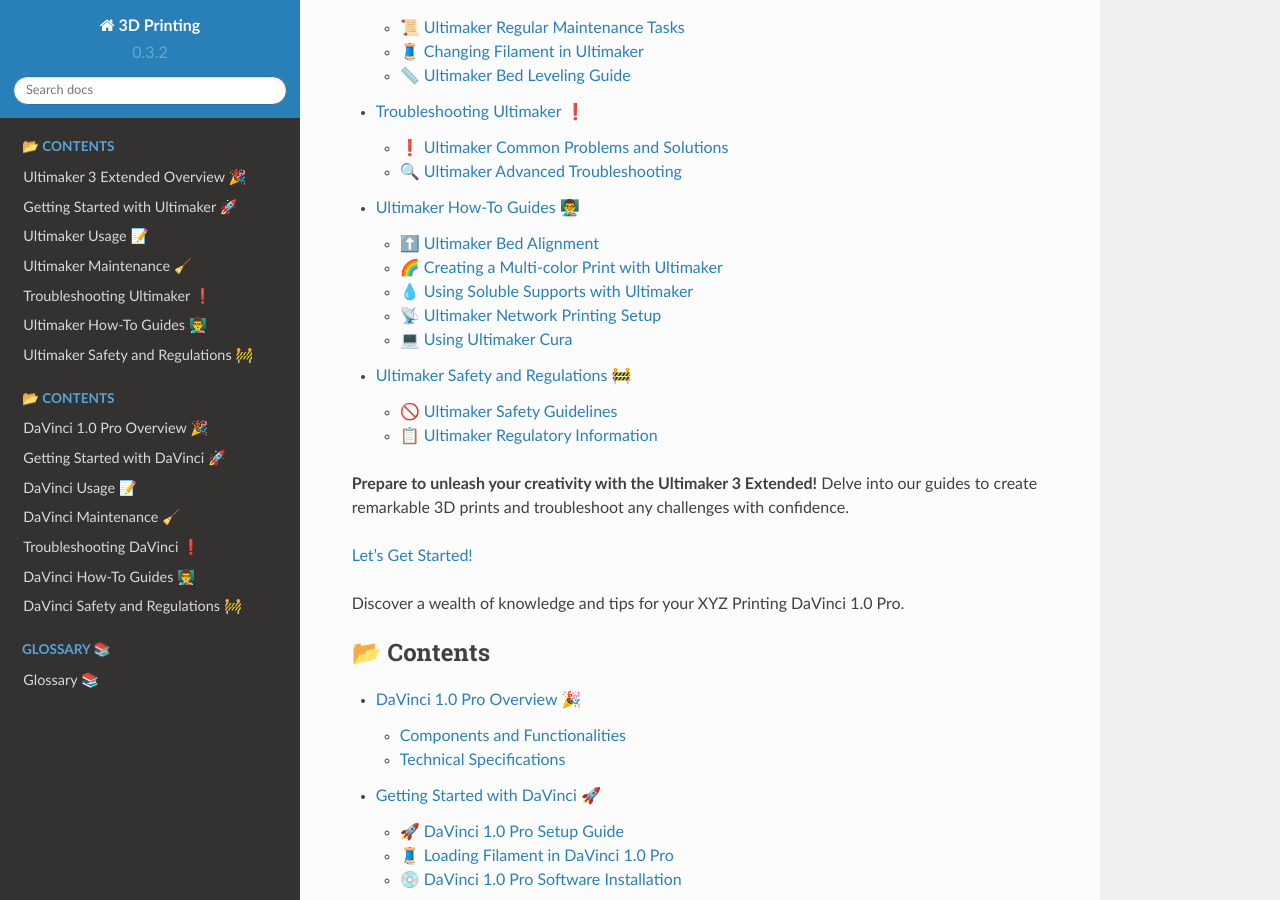
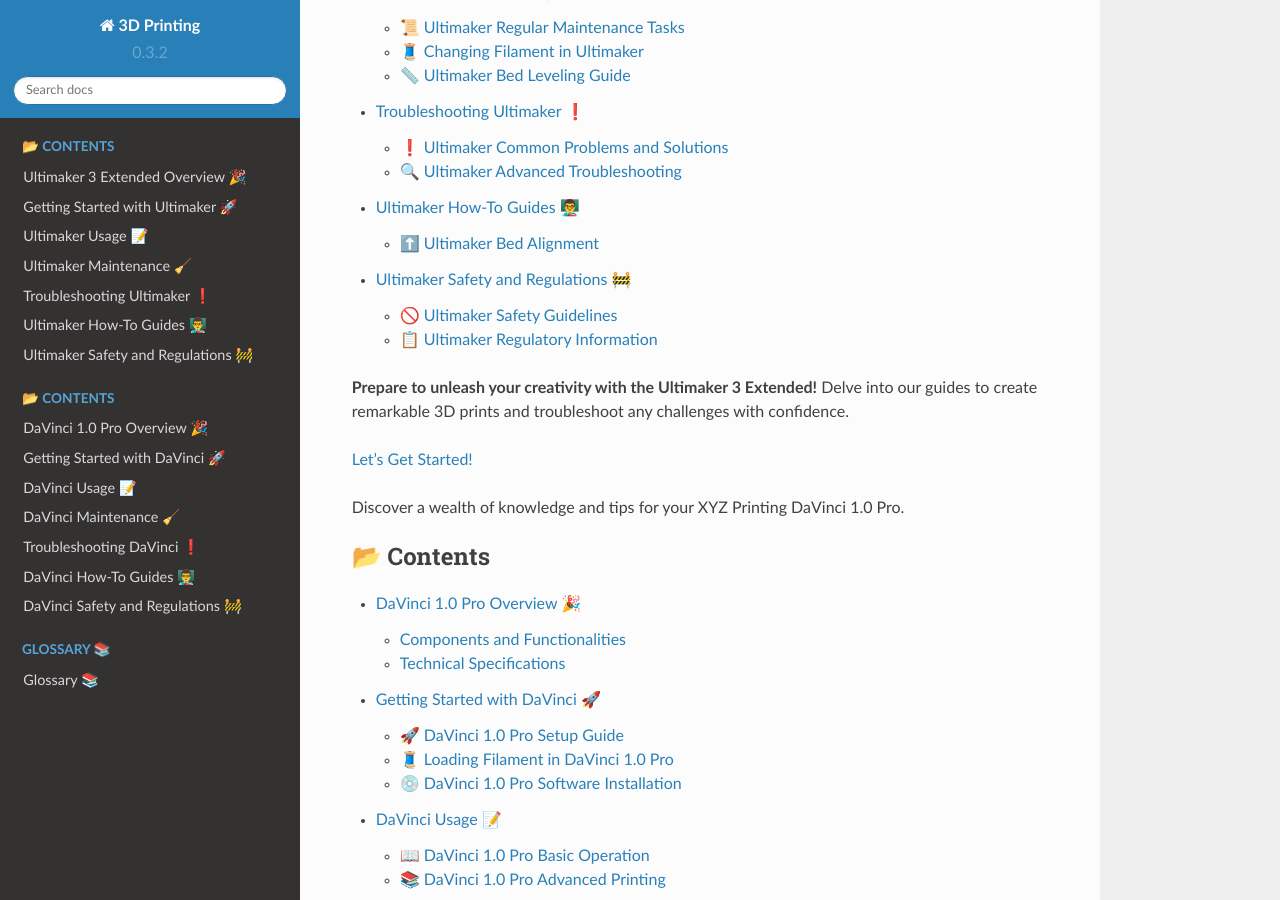
Before and after one commit to JYewman/gs-3dprint, a Sphinx documentation site: the page built from docs/source/index.rst, in a window 1280 px wide and 900 px high, scrolled down 885 px. Built offline with Sphinx 7.4.7 and the Read the Docs theme 2.0.0, drawn with Linux system fonts in a browser that asks for light colours; pages that are not in the unit, such as notebooks, are missing from menus.

Commit message:
Update index.rst

```diff
--- a/docs/source/ultimaker/how_to/index.rst
+++ b/docs/source/ultimaker/how_to/index.rst
@@ -6,8 +6,3 @@ Ultimaker How-To Guides 👨‍🏫
    :maxdepth: 1
 
    bed_alignment
-   multicolor_print
-   change_filament
-   soluble_supports
-   network_printing
-   using_cura
```
